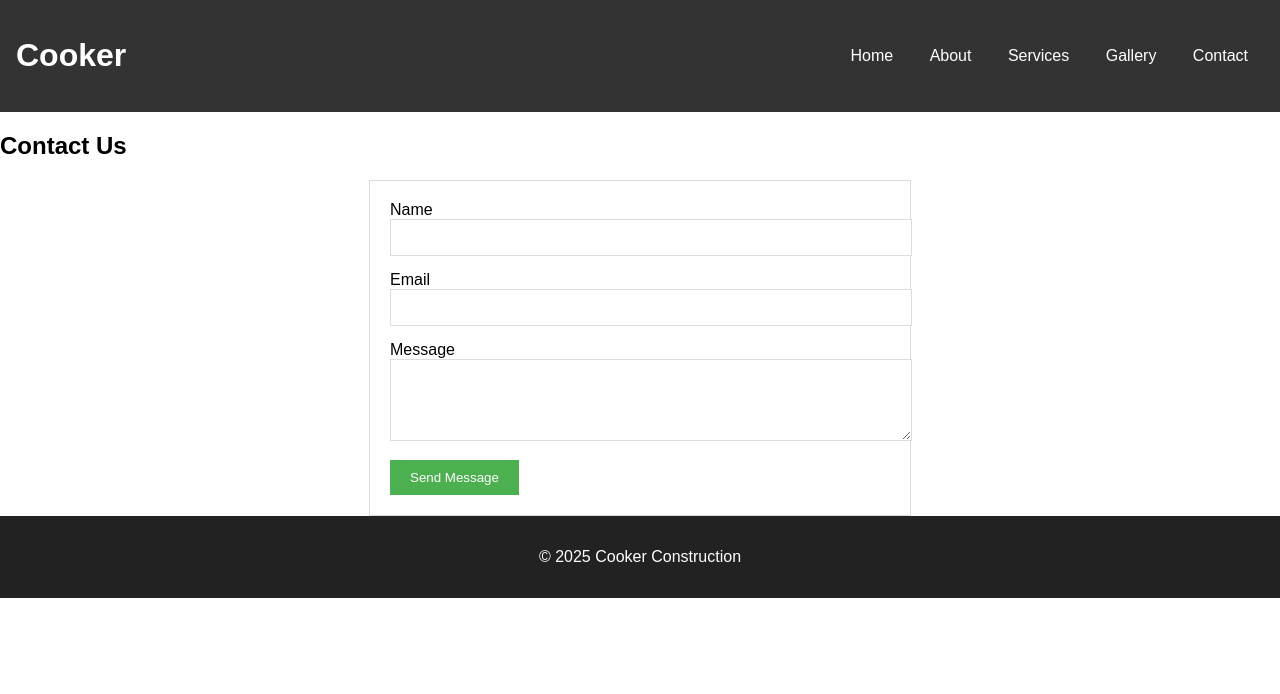
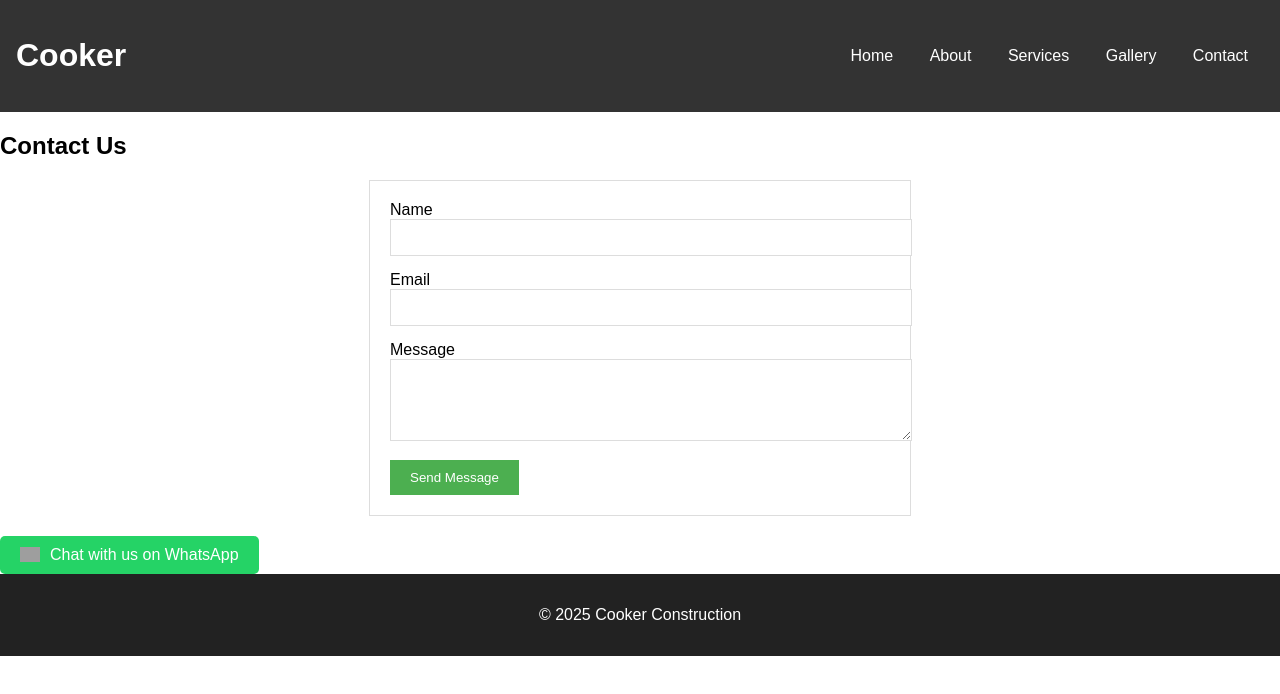
Before and after one commit to rajkumarg10/cooker-website, a plain HTML site: page contact.html in a window 1280 px wide. Drawn offline with Linux system fonts and the light colour scheme; grey boxes are pictures that could not be loaded.

Commit message:
whatsapp button

```diff
--- a/contact.html
+++ b/contact.html
@@ -34,6 +34,10 @@
             <button type="submit">Send Message</button>
         </form>
     </section>
+<a href="https://wa.me/919876543210" target="_blank" class="whatsapp-btn">
+    <img src="https://upload.wikimedia.org/wikipedia/commons/6/6b/WhatsApp.svg" alt="WhatsApp" />
+    Chat with us on WhatsApp
+</a>
 
     <footer>
         <p>&copy; 2025 Cooker Construction</p>
--- a/css/style.css
+++ b/css/style.css
@@ -157,3 +157,25 @@ form button:hover {
     vertical-align: middle;
     margin-right: 10px;
 }
+
+/* Add this to your CSS file */
+.whatsapp-btn {
+    display: flex;
+    align-items: center;
+    background-color: #25d366; /* WhatsApp Green */
+    color: white;
+    padding: 10px 20px;
+    border-radius: 5px;
+    text-decoration: none;
+    margin-top: 20px;
+    width: max-content;
+}
+
+.whatsapp-btn img {
+    width: 20px;
+    margin-right: 10px;
+}
+
+.whatsapp-btn:hover {
+    background-color: #128C7E; /* Darker green for hover */
+}
```
